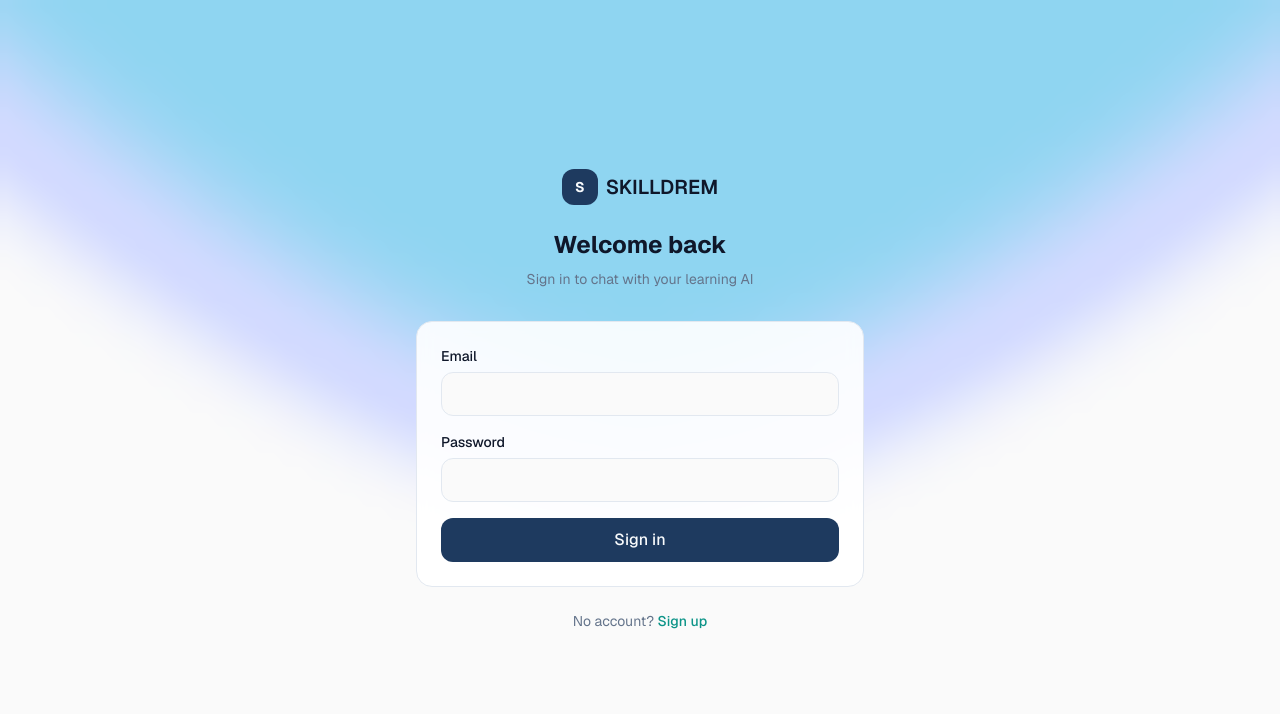
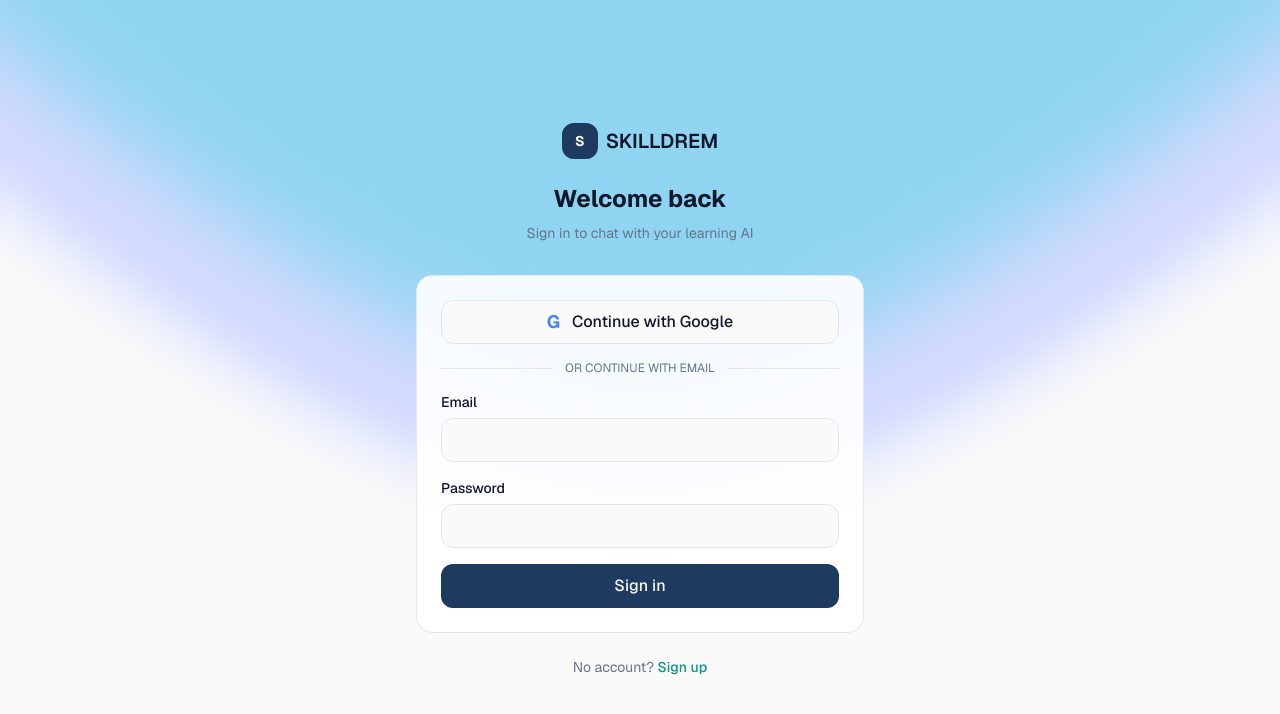
Before and after one commit to mindsclub20/skilldrem, a Next.js app: page /auth/login in a window 1280 px wide. Shown: the top 714 px of the page. Built offline with nearby package versions, Linux system fonts and the light colour scheme.

Commit message:
feat: add Google sign-in to Skilldrem login

```diff
--- a/src/app/auth/login/login-form.tsx
+++ b/src/app/auth/login/login-form.tsx
@@ -4,15 +4,18 @@ import { useState } from "react";
 import Link from "next/link";
 import { useRouter, useSearchParams } from "next/navigation";
 import { createClient } from "@/lib/supabase/client";
+import { safeAuthRedirect } from "@/lib/auth-redirect";
 
 export default function LoginForm() {
   const [email, setEmail] = useState("");
   const [password, setPassword] = useState("");
   const [error, setError] = useState<string | null>(null);
   const [loading, setLoading] = useState(false);
+  const [googleLoading, setGoogleLoading] = useState(false);
   const router = useRouter();
   const searchParams = useSearchParams();
-  const redirect = searchParams.get("redirect") || "/assistant";
+  const redirect = safeAuthRedirect(searchParams.get("redirect"));
+  const callbackError = searchParams.get("error") === "auth";
 
   async function handleSubmit(e: React.FormEvent) {
     e.preventDefault();
@@ -29,6 +32,27 @@ export default function LoginForm() {
     router.refresh();
   }
 
+  async function handleGoogleSignIn() {
+    setGoogleLoading(true);
+    setError(null);
+    const supabase = createClient();
+    const callbackUrl = new URL("/auth/callback", window.location.origin);
+    callbackUrl.searchParams.set("next", redirect);
+
+    const { error } = await supabase.auth.signInWithOAuth({
+      provider: "google",
+      options: {
+        redirectTo: callbackUrl.toString(),
+        queryParams: { prompt: "select_account" },
+      },
+    });
+
+    if (error) {
+      setError(error.message);
+      setGoogleLoading(false);
+    }
+  }
+
   return (
     <div className="min-h-screen flex items-center justify-center px-4">
       <div className="w-full max-w-md">
@@ -42,12 +66,30 @@ export default function LoginForm() {
           <h1 className="mt-6 text-2xl font-bold">Welcome back</h1>
           <p className="mt-2 text-sm text-muted-foreground">Sign in to chat with your learning AI</p>
         </div>
-        <form onSubmit={handleSubmit} className="rounded-2xl border border-border bg-card/90 backdrop-blur p-6 space-y-4">
-          {error && (
-            <div className="text-sm text-red-600 bg-red-50 dark:bg-red-950/40 px-3 py-2 rounded-lg">
-              {error}
+        <div className="rounded-2xl border border-border bg-card/90 backdrop-blur p-6 space-y-4">
+          {(error || callbackError) && (
+            <div
+              role="alert"
+              className="text-sm text-red-600 bg-red-50 dark:bg-red-950/40 px-3 py-2 rounded-lg"
+            >
+              {error || "Google sign-in could not be completed. Please try again."}
             </div>
           )}
+          <button
+            type="button"
+            onClick={handleGoogleSignIn}
+            disabled={googleLoading || loading}
+            className="w-full h-11 rounded-xl border border-border bg-background font-medium flex items-center justify-center gap-3 hover:bg-muted/60 disabled:opacity-60 transition-colors"
+          >
+            <span aria-hidden="true" className="font-bold text-lg text-[#4285F4]">G</span>
+            {googleLoading ? "Connecting to Google…" : "Continue with Google"}
+          </button>
+          <div className="flex items-center gap-3 text-xs text-muted-foreground" aria-hidden="true">
+            <span className="h-px flex-1 bg-border" />
+            OR CONTINUE WITH EMAIL
+            <span className="h-px flex-1 bg-border" />
+          </div>
+          <form onSubmit={handleSubmit} className="space-y-4">
             <div>
               <label htmlFor="email" className="block text-sm font-medium mb-1.5">
                 Email
@@ -78,12 +120,13 @@ export default function LoginForm() {
             </div>
             <button
               type="submit"
-            disabled={loading}
+              disabled={loading || googleLoading}
               className="w-full h-11 rounded-xl bg-primary text-primary-foreground font-medium disabled:opacity-60"
             >
               {loading ? "Signing in…" : "Sign in"}
             </button>
           </form>
+        </div>
         <p className="mt-6 text-center text-sm text-muted-foreground">
           No account?{" "}
           <Link href="/auth/signup" className="text-accent font-medium">
```
Lines whose indentation alone changed are shown as unchanged.
